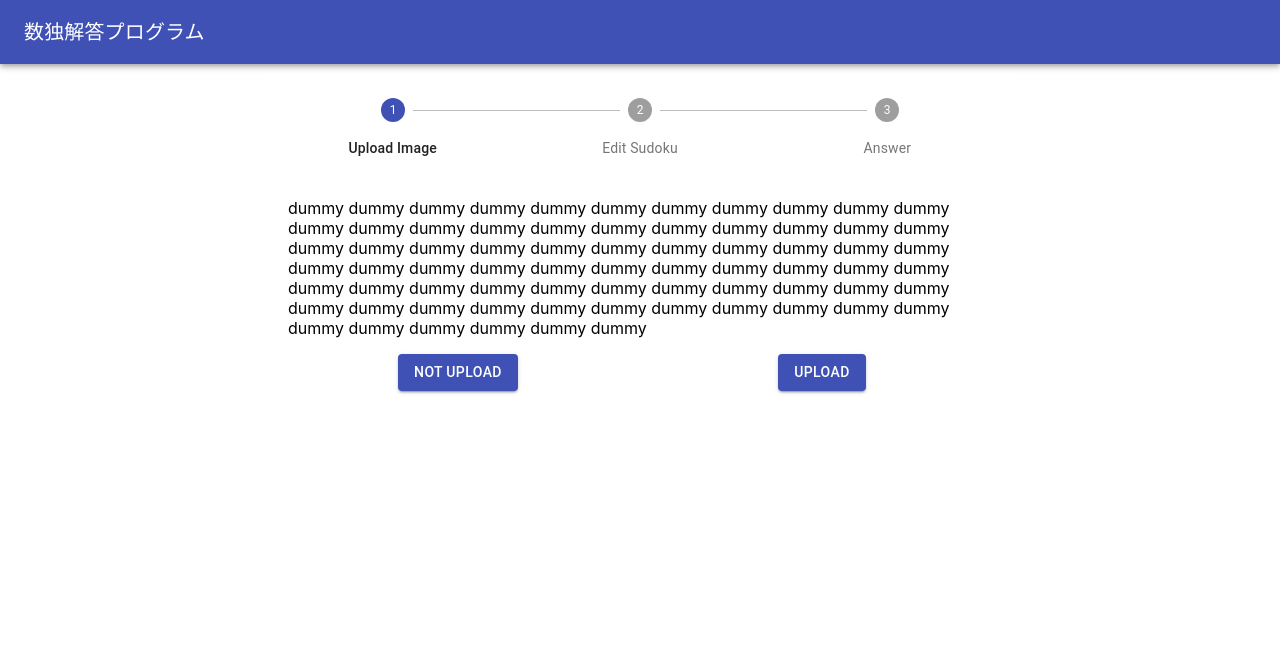
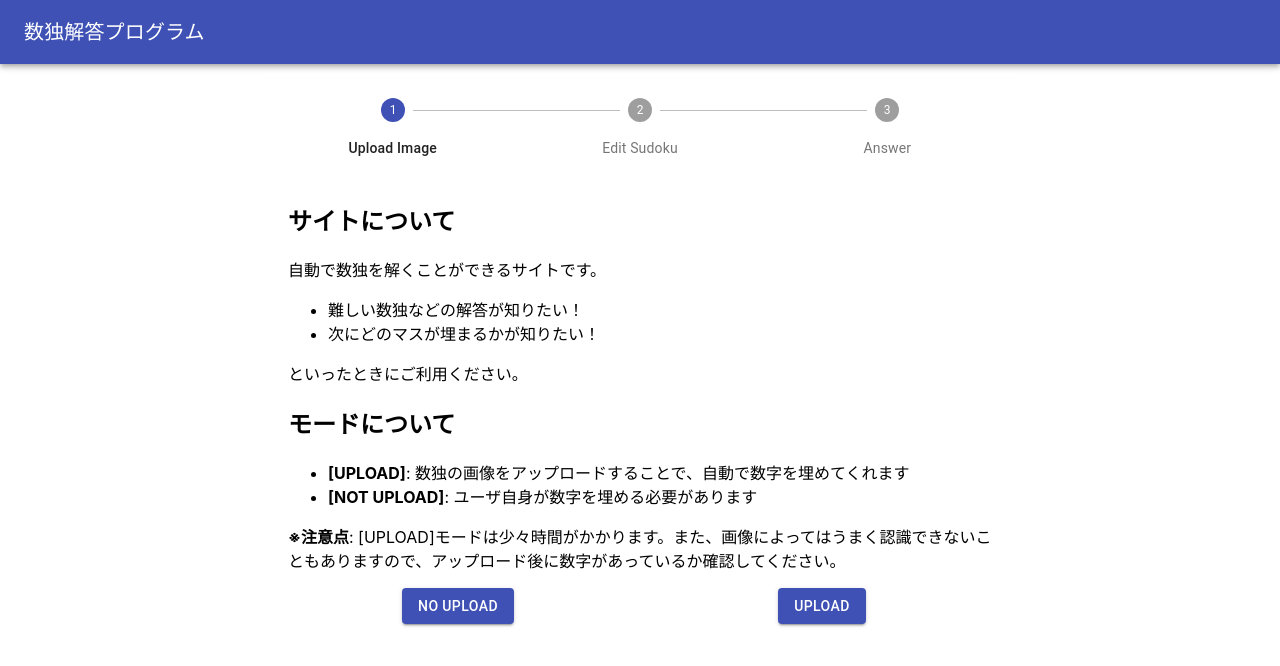
Before and after one commit to x-color/sudoku, a React (Create React App) app in the folder frontend/: page / in a window 1280 px wide. Shown: the top 666 px of the page. Built offline with nearby package versions, Linux system fonts and the light colour scheme.

Commit message:
Add image uploading process

```diff
--- a/frontend/package.json
+++ b/frontend/package.json
@@ -12,8 +12,10 @@
     "@types/node": "^12.20.15",
     "@types/react": "^17.0.11",
     "@types/react-dom": "^17.0.7",
+    "axios": "^0.21.1",
     "react": "^17.0.2",
     "react-dom": "^17.0.2",
+    "react-image-file-resizer": "^0.4.7",
     "react-scripts": "4.0.3",
     "typescript": "^4.3.2",
     "web-vitals": "^1.1.2"
--- a/frontend/src/components/SudokuUploader.tsx
+++ b/frontend/src/components/SudokuUploader.tsx
@@ -1,14 +1,49 @@
 import React from "react";
-import { Container, makeStyles } from "@material-ui/core";
-import { Board, Cell, Position } from "../sudoku/types";
-import { difficult } from "../sudoku/sudoku";
-import { CtrlButtons } from "./CtrlButtons";
+import {
+  Backdrop,
+  Button,
+  CircularProgress,
+  Container,
+  Grid,
+  makeStyles,
+} from "@material-ui/core";
+import { Board, Cell, Position, SudokuNumber } from "../sudoku/types";
+import axios, { AxiosError } from "axios";
+import Resizer from "react-image-file-resizer";
 
-const useStyles = makeStyles({
+const useStyles = makeStyles((theme) => ({
   root: {
     textAlign: "left",
   },
-});
+  center: {
+    textAlign: "center",
+  },
+  input: {
+    display: "none",
+  },
+  backdrop: {
+    zIndex: theme.zIndex.drawer + 1,
+    color: "#fff",
+  },
+}));
+
+const resizeImage = (image: File): Promise<string> =>
+  new Promise((resolve) => {
+    Resizer.imageFileResizer(
+      image,
+      1000,
+      1000,
+      "JPEG",
+      100,
+      0,
+      (uri) => {
+        if (typeof uri === "string") {
+          resolve(uri.split(",")[1]);
+        }
+      },
+      "base64"
+    );
+  });
 
 type SudokuUploaderProps = {
   setInitBoard: (board: Board) => void;
@@ -16,6 +51,7 @@ type SudokuUploaderProps = {
 
 export const SudokuUploader = (props: SudokuUploaderProps) => {
   const classes = useStyles();
+  const [uploading, setUploading] = React.useState<boolean>(false);
 
   const handlerNoUpload = () => {
     props.setInitBoard({
@@ -23,7 +59,9 @@ export const SudokuUploader = (props: SudokuUploaderProps) => {
         return {
           i: i as Position,
           value: "",
-          candidates: [],
+          candidates: [...Array(9)].map(
+            (_, i) => (i + 1).toString() as SudokuNumber
+          ),
           difficulty: 1,
         };
       }),
@@ -31,26 +69,105 @@ export const SudokuUploader = (props: SudokuUploaderProps) => {
     });
   };
 
-  const handlerUpload = React.useCallback(() => {
-    props.setInitBoard(difficult);
-  }, [props]);
+  const handlerUpload = React.useCallback(
+    async (e: React.ChangeEvent<HTMLInputElement>) => {
+      if (process.env.REACT_APP_API_ENDPOINT === undefined) {
+        console.log("error: invalid url of api server");
+        return;
+      }
+      if (!e.target.files?.length) {
+        return;
+      }
+
+      setUploading(true);
+      const base64Image = await resizeImage(e.target.files[0]);
+      console.log(base64Image.length);
+      const res = await axios
+        .post<{ cells: SudokuNumber[] }>(
+          process.env.REACT_APP_API_ENDPOINT,
+          { image: base64Image },
+          { timeout: 30000 }
+        )
+        .catch((e: AxiosError<{ error: string }>) => {
+          if (e.response) {
+            console.log(`error: ${e.response.data.error}`);
+          }
+        });
+      setUploading(false);
+
+      if (!res) {
+        console.log("error: invalid response");
+        return;
+      }
+
+      const board = {
+        grid: res.data.cells.map((v, i): Cell => {
+          return {
+            i: i as Position,
+            value: v,
+            candidates: [...Array(9)].map(
+              (_, i) => (i + 1).toString() as SudokuNumber
+            ),
+            difficulty: 1,
+          };
+        }),
+        process: null,
+      };
+      props.setInitBoard(board);
+    },
+    [props]
+  );
 
   return (
     <Container className={classes.root}>
       <p>
-        dummy dummy dummy dummy dummy dummy dummy dummy dummy dummy dummy dummy
-        dummy dummy dummy dummy dummy dummy dummy dummy dummy dummy dummy dummy
-        dummy dummy dummy dummy dummy dummy dummy dummy dummy dummy dummy dummy
-        dummy dummy dummy dummy dummy dummy dummy dummy dummy dummy dummy dummy
-        dummy dummy dummy dummy dummy dummy dummy dummy dummy dummy dummy dummy
-        dummy dummy dummy dummy dummy dummy dummy dummy dummy dummy dummy dummy
+        <h2>サイトについて</h2>
+        自動で数独を解くことができるサイトです。
+        <ul>
+          <li>難しい数独などの解答が知りたい！</li>
+          <li>次にどのマスが埋まるかが知りたい！</li>
+        </ul>
+        といったときにご利用ください。
+        <h2>モードについて</h2>
+        <ul>
+          <li>
+            <b>[UPLOAD]</b>:
+            数独の画像をアップロードすることで、自動で数字を埋めてくれます
+          </li>
+          <li>
+            <b>[NOT UPLOAD]</b>: ユーザ自身が数字を埋める必要があります
+          </li>
+        </ul>
+        <b>※注意点</b>:
+        [UPLOAD]モードは少々時間がかかります。また、画像によってはうまく認識できないこともありますので、アップロード後に数字があっているか確認してください。
       </p>
-      <CtrlButtons
-        leftLabel="NOT UPLOAD"
-        rightLabel="UPLOAD"
-        handlerOnClickLeft={handlerNoUpload}
-        handlerOnClickRight={handlerUpload}
-      ></CtrlButtons>
+      <Backdrop className={classes.backdrop} open={uploading}>
+        <CircularProgress color="inherit" />
+      </Backdrop>
+      <Grid container spacing={3} className={classes.center}>
+        <Grid item xs={6}>
+          <Button variant="contained" color="primary" onClick={handlerNoUpload}>
+            NO UPLOAD
+          </Button>
+        </Grid>
+        <Grid item xs={6}>
+          <input
+            accept=".jpg,.png,image/jpeg,image/png"
+            className={classes.input}
+            id="contained-button-file"
+            type="file"
+            onChange={handlerUpload}
+          />
+          <label htmlFor="contained-button-file">
+            <Button variant="contained" color="primary" component="span">
+              UPLOAD
+            </Button>
+          </label>
+        </Grid>
+      </Grid>
     </Container>
   );
 };
+
+// https://3.bp.blogspot.com/-aLzsUH4ENgc/WUdZGc_TJ_I/AAAAAAABFCg/9lApl5U5gSA2TA48xvnfXlc6dwrTvsh2wCLcBGAs/s800/smartphone_photo_satsuei_man.png
+// https://2.bp.blogspot.com/-KNXWZSn8qlA/WMfBy-yWbCI/AAAAAAABCiI/5F9NWxzgYsI_JW725iMYyWn_jYcatAx3wCLcB/s800/book_nanpure.png
```
Also changed, not shown: 1 other file (tests, documents, lock files or other folders).
